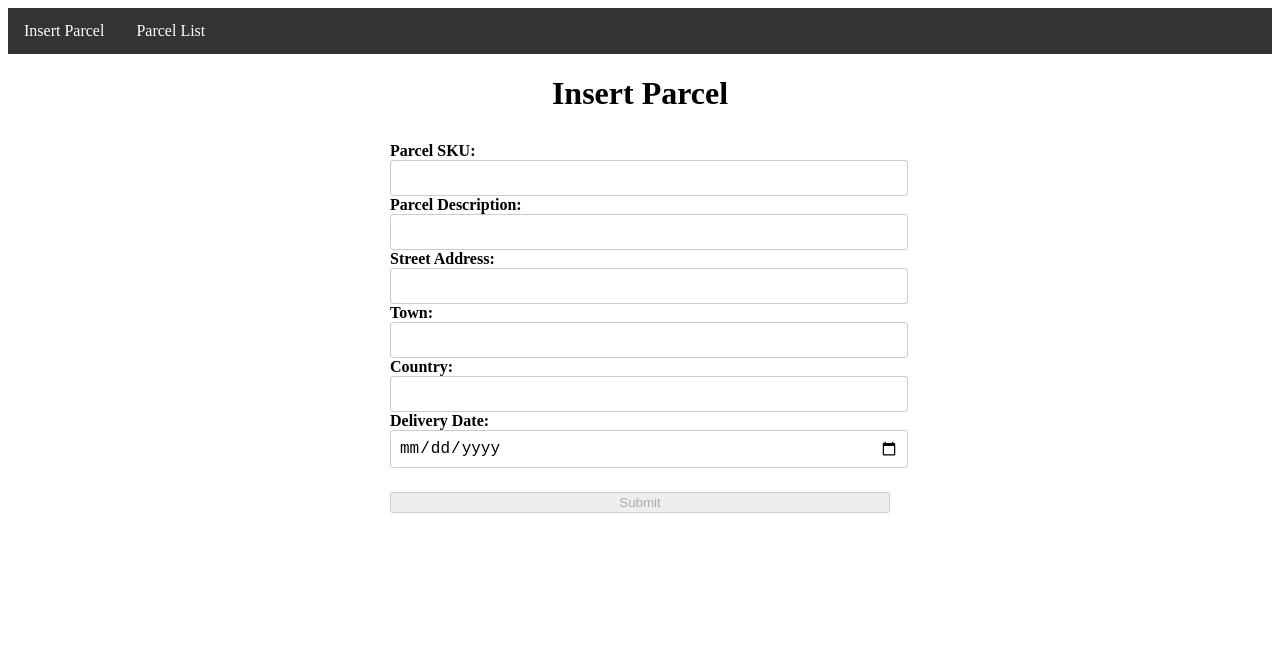
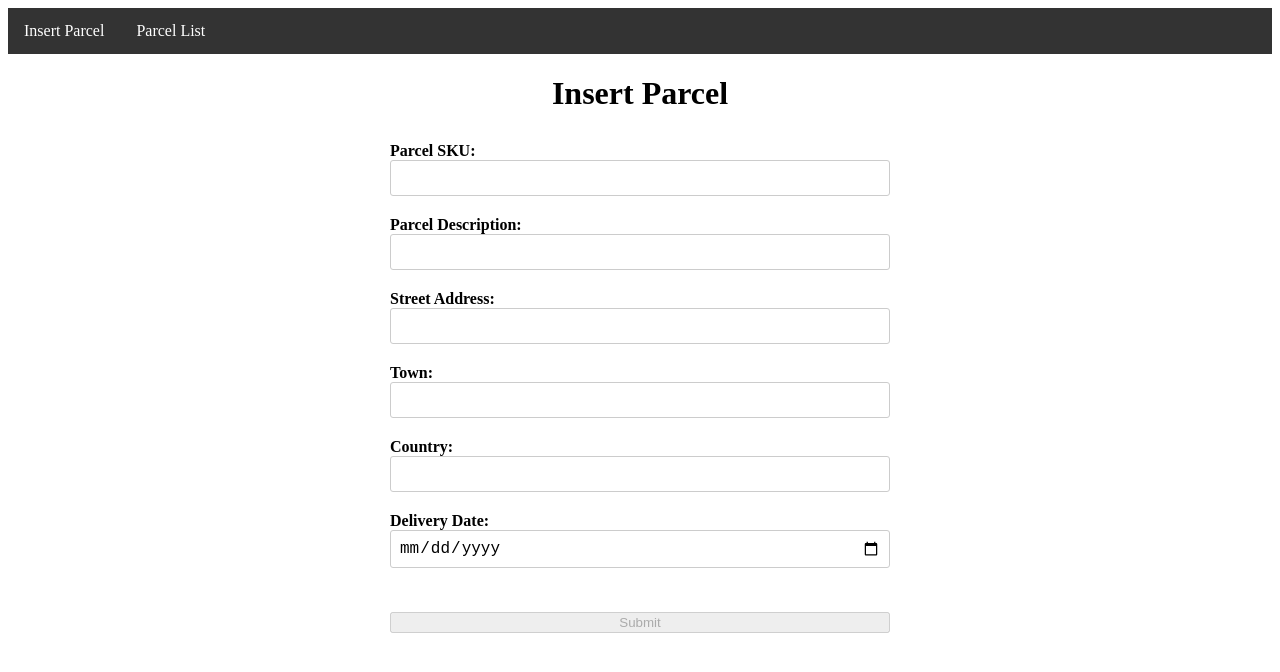
Before and after one commit to navaneethkrishnan91/shipping-fe, an Angular app: page /#/insert-parcel in a window 1280 px wide. Shown: the top 672 px of the page. Built offline with nearby package versions, Linux system fonts and the light colour scheme.

Commit message:
css, html updates

```diff
--- a/src/app/insert-parcel/insert-parcel.component.css
+++ b/src/app/insert-parcel/insert-parcel.component.css
@@ -11,9 +11,14 @@ form {
   margin-top: 20px;
 }
 
+form div {
+  margin-bottom: 20px;
+  min-width: 300px;
+}
+
 form mat-form-field {
   width: 100%;
-  margin-bottom: 1.5rem;
+  margin-bottom: rem;
 }
 
 form label {
@@ -27,6 +32,7 @@ form input, form mat-select {
   box-shadow: none;
   font-size: 1rem;
   width: 100%;
+  box-sizing: border-box;
 }
 
 form mat-select {
@@ -44,4 +50,5 @@ form button {
   margin-top: 1.5rem;
   align-self: flex-end;
   width: 100%;
+  box-sizing: border-box;
 }
--- a/src/app/insert-parcel/insert-parcel.component.html
+++ b/src/app/insert-parcel/insert-parcel.component.html
@@ -44,6 +44,8 @@
         <small *ngIf="deliveryDateInput.errors?.['required']">Delivery date is required.</small>
       </div>
     </div>
-    <button type="submit" [disabled]="insertParcelForm.invalid">Submit</button>
+    <div>
+      <button type="submit" [disabled]="insertParcelForm.invalid">Submit</button>
+    </div>
   </form>
 </div>
```
